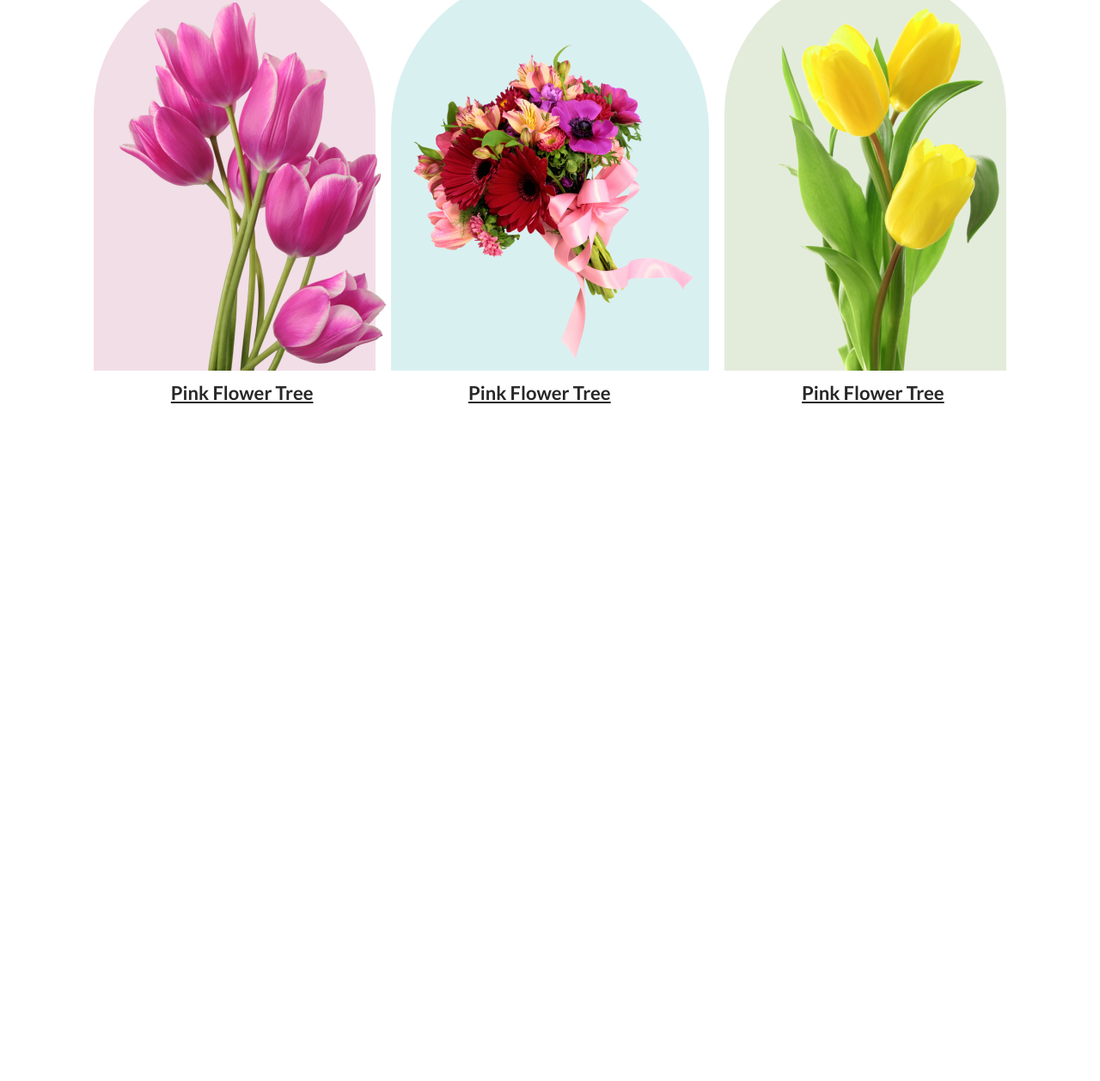
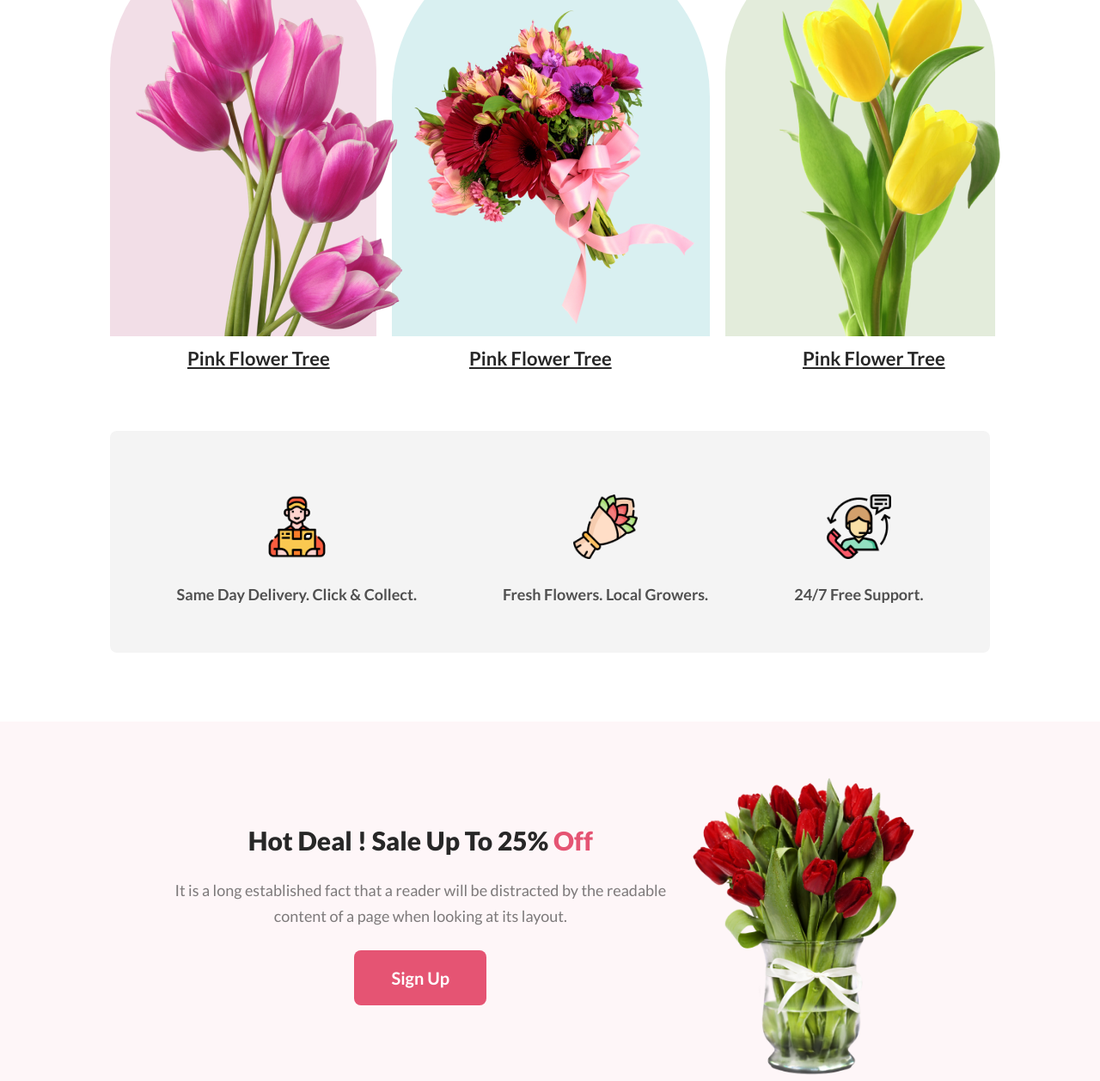
Before and after one commit to parvezhossain55/flower, a plain HTML site: page index.html in a window 1280 px wide. Shown: the part 840-2097 px from the top of the page at 86% size. Before the commit the page ends 1340 px from the top, so only its background shows below. Drawn offline with Linux system fonts and the light colour scheme.

Commit message:
the deal section complete

```diff
--- a/index.html
+++ b/index.html
@@ -65,6 +65,38 @@
 
 <!-- flower section ends -->
 
+
+<!-- support section start -->
+<section class="support">
+    <div class="sameday">
+        <img src="images/Group 57.png" alt="">
+        <p>Same Day Delivery. Click & Collect.</p>
+    </div>
+    <div class="fresh">
+        <img src="images/Group 58.png" alt="">
+        <p>Fresh Flowers. Local Growers.</p>
+    </div>
+    <div class="free">
+        <img src="images/Group 59.png" alt="">
+        <p>24/7 Free Support.</p>
+    </div>
+</section>
+<!-- support section ends -->
+
+<!-- hot deal section starts -->
+<section class="hot">
+    <div class="dealall">
+    <div class="deal">
+        <h4 class="deal-title">Hot Deal ! Sale Up To 25% <span>Off</span></h4>
+        <p class="deal-des">It is a long established fact that a reader will be distracted by the readable content of a page when looking at its layout.</p>
+        <button class="btn-deal">Sign Up</button>
+    </div>
+    <div class="img-deal">
+        <img src="images/pngwing 8.png" alt="">
+    </div>
+</div>
+</section>
+
     </main>
     <footer>
 
--- a/style.css
+++ b/style.css
@@ -13,7 +13,7 @@
 }
 
 .primary{
-    width: 85%;
+    width: 80%;
     margin: 0 auto;
     display: flex;
     gap: 30px;
@@ -109,7 +109,7 @@ width: 90%;
 
 /* Flower section starts */
 .flowers{
-    width: 83%;
+    width: 80%;
     display: flex;
     margin: 0 auto;
 
@@ -208,3 +208,102 @@ text-decoration-line: underline;
 padding-bottom: 30px;
 }
 /* flower section ends */
+
+/* Support section start */
+
+.support{
+    width: 80%;
+    margin: 80px auto;
+    display: flex;
+    border-radius: 8px;
+
+    background-color: #2727270D;
+    padding: 50px 0;
+    gap: 100px;
+    justify-content: center;
+    color: rgba(39, 39, 39, 0.80);
+text-align: center;
+font-family: Lato;
+font-size: 18px;
+font-style: normal;
+font-weight: 700;
+line-height: 35px;
+
+}
+
+.sameday>img,.fresh>img, .free>img{
+    width: 75px;
+    height: 75px;
+    display: block;
+    padding: 24px 0;
+    margin-left: auto;
+    margin-right: auto;
+
+}
+/* support section ends */
+
+.hot{
+    background-color: #E554730D;
+
+}
+.dealall{
+    display: flex;
+    width: 70%;
+    margin: 0 auto;
+    /* border: 2px solid blue; */
+}
+.deal{
+    /* border: 1px solid white; */
+    width: 70%;
+
+    padding-top: 120px;
+}
+.deal-title{
+    color: #272727;
+font-family: Lato;
+font-size: 30px;
+font-style: normal;
+font-weight: 900;
+line-height: normal;
+text-align: center;
+}
+.deal-title>span{
+    color: #E55473;
+}
+.deal-des{
+    color: rgba(39, 39, 39, 0.60);
+text-align: center;
+font-family: Lato;
+font-size: 18px;
+font-style: normal;
+font-weight: 400;
+line-height: 30px;
+text-align: center;
+margin-top: 25px;
+
+}
+.btn-deal{
+    color: #FFF;
+font-family: Lato;
+font-size: 20px;
+font-style: normal;
+font-weight: 700;
+line-height: normal;
+padding: 20px 43px;
+background-color:#E55473;
+border: none;
+border-radius: 8px;
+display: block;
+margin: 25px auto;
+
+}
+.img-deal{
+
+}
+.img-deal>img{
+    width: 90%;
+    display: block;
+    margin: 60px auto 0 auto;
+
+
+}
```
